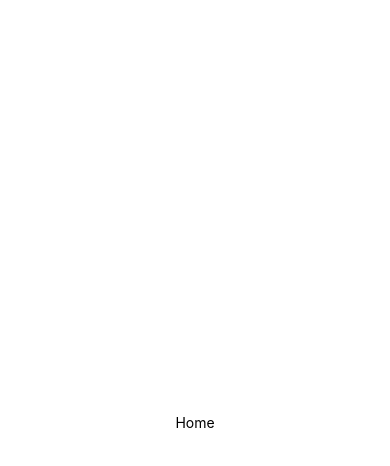
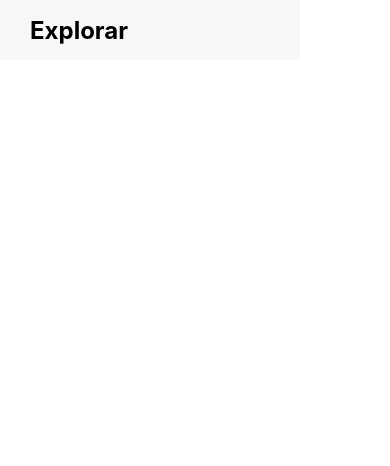
Before and after one commit to iancoel/rn-warker, a React Native app: screen / in a window 390 px wide. Shown: the top 466 px of the page. Built offline with nearby package versions, Linux system fonts and the light colour scheme.

Commit message:
Adiciona styled-components e sua tipagem. Adiciona estilo inicial para o header da screen Explore

```diff
--- a/App.tsx
+++ b/App.tsx
@@ -1,18 +1,16 @@
-import { StyleSheet, Text, View } from 'react-native';
+import { StyleSheet, SafeAreaView } from 'react-native';
+import Explore from './src/screens/Explore';
 
 export default function App() {
   return (
-    <View style={styles.container}>
-      <Text>Home</Text>
-    </View>
+    <SafeAreaView style={styles.container}>
+      <Explore />
+    </SafeAreaView>
   );
 }
 
 const styles = StyleSheet.create({
   container: {
-    flex: 1,
     backgroundColor: '#fff',
-    alignItems: 'center',
-    justifyContent: 'center',
   },
 });
--- a/package.json
+++ b/package.json
@@ -10,12 +10,14 @@
     "eject": "expo eject"
   },
   "dependencies": {
+    "@types/styled-components-react-native": "^5.1.3",
     "expo": "~44.0.0",
     "expo-status-bar": "~1.2.0",
     "react": "17.0.1",
     "react-dom": "17.0.1",
     "react-native": "0.64.3",
-    "react-native-web": "0.17.1"
+    "react-native-web": "0.17.1",
+    "styled-components": "^5.3.3"
   },
   "devDependencies": {
     "@babel/core": "^7.12.9",
--- /dev/null
+++ b/src/screens/Explore/index.tsx
@@ -0,0 +1,12 @@
+import React from 'react';
+import { Title, Container } from './styles';
+
+const Explore = () => {
+  return (
+    <Container>
+      <Title>Explorar</Title>
+    </Container>
+  );
+};
+
+export default Explore;
--- /dev/null
+++ b/src/screens/Explore/styles.ts
@@ -0,0 +1,14 @@
+import styled from 'styled-components/native';
+
+export const Container = styled.View`
+  height: 60px;
+  width: 300px;
+  justify-content: center;
+  padding: 15px 30px;
+  background: #f7f7f7;
+`;
+
+export const Title = styled.Text`
+  font-size: 24px;
+  font-weight: bold;
+`;
```
Also changed, not shown: src/screens/Filter/index.tsx (added), src/screens/Filter/style.ts (added), 2 other files (tests, documents, lock files or other folders).
